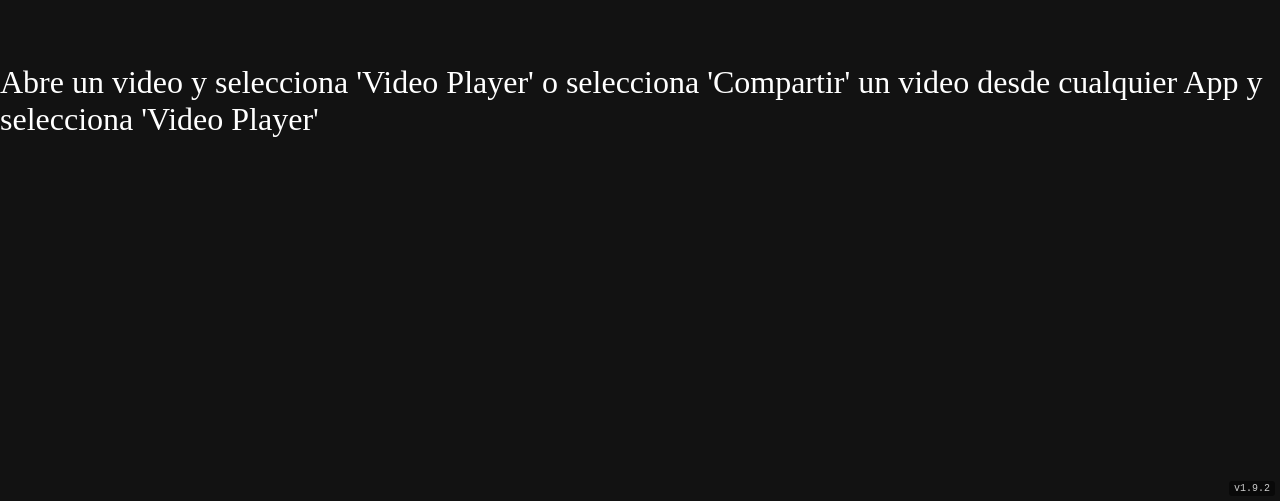
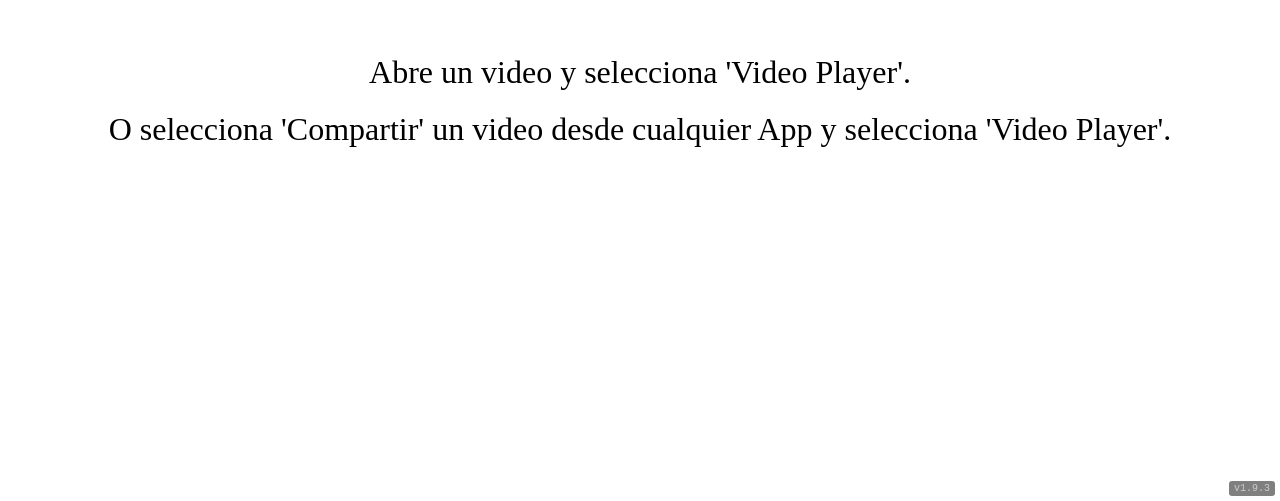
Before and after one commit to santanderelias/Video, a plain HTML site: page index.html in a window 1280 px wide. Shown: the part 299-800 px from the top of the page. Drawn offline with Linux system fonts and the light colour scheme.

Commit message:
small tweaks

```diff
--- a/index.html
+++ b/index.html
@@ -31,10 +31,13 @@
         </div>
     </div>
 
-    <div id="greeting-message" style="display: flex; justify-content: center; align-items: center; height: 100vh; font-size: 2em; color: white;">Abre un video y selecciona 'Video Player' o selecciona 'Compartir' un video desde cualquier App y selecciona 'Video Player'</div>
+    <div id="greeting-message">
+        <p>Abre un video y selecciona 'Video Player'.</p>
+        <p>O selecciona 'Compartir' un video desde cualquier App y selecciona 'Video Player'.</p>
+    </div>
 
     <script src="lib/video.min.js"></script>
     <script src="script.js"></script>
-    <div id="version-display">v1.9.2</div>
+    <div id="version-display">v1.9.3</div>
 </body>
 </html>
--- a/style.css
+++ b/style.css
@@ -4,7 +4,7 @@
     width: 100%;
     height: 100%;
     overflow: hidden; /* Prevent scrolling */
-    background-color: #121212; /* Dark background */
+    background-color: #FFFFFF; /* Light background */
 }
 
 .container {
@@ -13,7 +13,7 @@
     align-items: center;
     width: 100%;
     height: 100%;
-    background-color: #121212;
+    background-color: #FFFFFF;
 }
 
 .video-wrapper {
@@ -33,17 +33,27 @@
 /* Greeting message styling */
 #greeting-message {
     display: flex;
+    flex-direction: column;
     justify-content: center;
     align-items: center;
     width: 100%;
     height: 100%;
     font-size: 2em;
-    color: white;
-    background-color: #121212;
+    color: #000000; /* Dark text for light background */
+    background-color: #FFFFFF;
     position: absolute;
     top: 0;
     left: 0;
     z-index: 1000;
+    text-align: center;
+}
+
+#greeting-message p {
+    margin: 10px 20px; /* Add margin around paragraphs */
+    user-select: none; /* Make text non-selectable */
+    -webkit-user-select: none; /* For Safari */
+    -moz-user-select: none; /* For Firefox */
+    -ms-user-select: none; /* For IE/Edge */
 }
 
 
--- a/sw.js
+++ b/sw.js
@@ -1,4 +1,4 @@
-const CACHE_NAME = 'video-player-cache-v1.9.2'; // Increment version
+const CACHE_NAME = 'video-player-cache-v1.9.3'; // Increment version
 const urlsToCache = [
     'index.html',
     'style.css',
```
Also changed, not shown: twa-manifest.json (+12 -12 lines), manifest.json, 1 other file.
